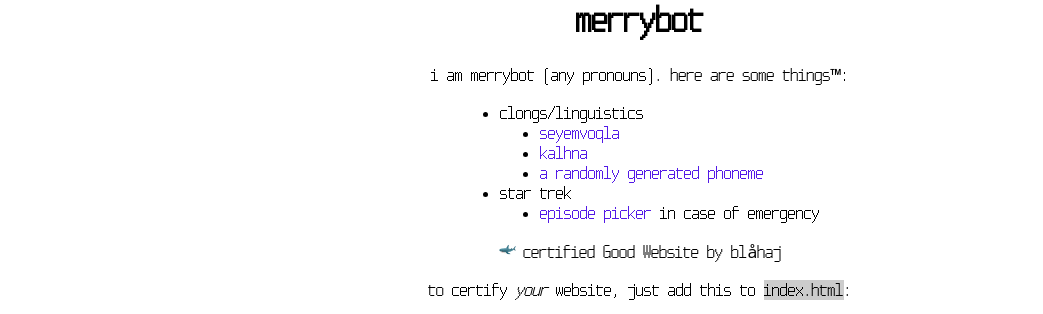
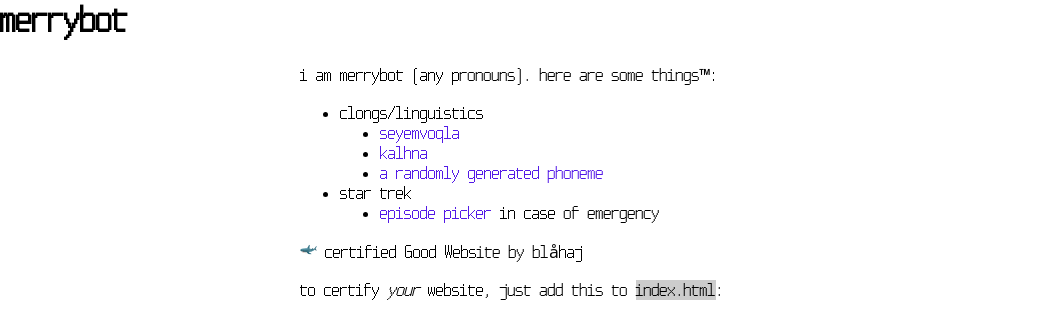
Before and after one commit to berrymot/berrymot.github.io, a plain HTML site: page index.html in a window 1280 px wide. Shown: the top 314 px of the page, without its empty margins (0-1043 px from the left). Drawn offline with Linux system fonts and the light colour scheme.

Commit message:
uncenter

```diff
--- a/style.css
+++ b/style.css
@@ -32,12 +32,9 @@
   margin-left: auto;
   margin-right: auto;
 }
-body, div.list {
+body {
   color: var(--fg);
   background: var(--bg);
-  text-align: center;
-}
-body {
   margin: 0 auto;
   font-size: 17px;
 }
@@ -60,19 +57,6 @@
   text-decoration: underline;
 }
 
-div.list, ul, ol, li {
-  width: fit-content;
-}
-div.list {
-  margin: 1em auto;
-}
-ul, ol, div.left, dl {
-  text-align: left;
-}
-li {
-  max-width: calc(40em - 40px); /* width of stuff - default list padding */
-}
-
 ul {
   list-style-type: disc;
 }
@@ -87,9 +71,6 @@
   color: var(--purp);
 }
 
-.sc {
-  font-variant: small-caps;
-}
 del {
   color: var(--red);
 }
```
